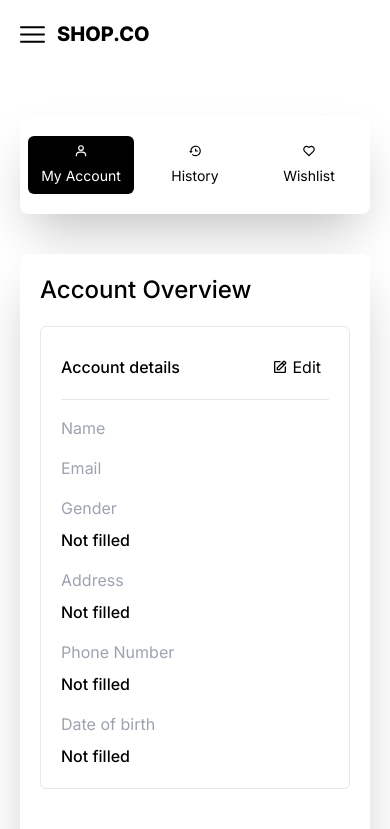
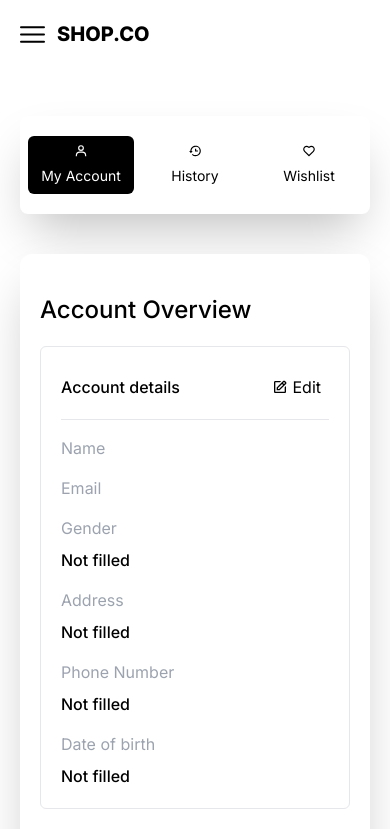
Before and after one commit to mercyharbo/iFashion, a Next.js app: page /profile in a window 390 px wide. Shown: the top 829 px of the page. Built offline with nearby package versions, Linux system fonts and the light colour scheme.

Commit message:
Made a new changes

```diff
--- a/src/app/(main)/profile/page.tsx
+++ b/src/app/(main)/profile/page.tsx
@@ -13,7 +13,7 @@ export default function Profile() {
   return (
     <main
       className={clsx(
-        'flex flex-col justify-center items-center bg-white shadow-2xl rounded-lg w-full xl:p-10 xl:gap-10 md:p-10 md:gap-5 sm:p-5 sm:gap-5 '
+        'flex flex-col justify-center items-center bg-white shadow-2xl rounded-xl w-full xl:p-10 xl:gap-10 md:p-10 md:gap-5 sm:px-5 sm:py-10 sm:gap-5 '
       )}
     >
       <h1 className='3xl:text-4xl 2xl:text-4xl xl:text-4xl md:text-3xl sm:text-2xl capitalize font-medium mr-auto '>
@@ -21,12 +21,12 @@ export default function Profile() {
       </h1>
       <section
         className={clsx(
-          'grid w-full xl:grid-cols-2 xl:content-center xl:place-items-center xl:gap-10 md:grid-cols-1 md:content-center md:place-items-center md:gap-10 sm:grid-cols-1 sm:content-center sm:place-items-center sm:gap-10'
+          'flex w-full xl:flex-row xl:justify-between xl:items-start xl:gap-10 md:flex-col md:justify-center md:items-center md:gap-10 sm:flex-col sm:justify-center sm:items-center sm:gap-10'
         )}
       >
         <div
           className={clsx(
-            'border-[1px] rounded-md p-5 flex flex-col justify-start items-start gap-4 w-full h-full '
+            'border-[1px] rounded-md p-5 flex flex-col justify-start items-start gap-4 w-full '
           )}
         >
           <div className='flex justify-between items-center border-b-[1px] w-full pb-3 '>
@@ -91,7 +91,7 @@ export default function Profile() {
 
         <div
           className={clsx(
-            'border-[1px] rounded-md p-5 flex flex-col justify-start items-start gap-2 w-full h-full '
+            'border-[1px] rounded-md p-5 flex flex-col justify-start items-start gap-2 w-full '
           )}
         >
           <div className='flex justify-between items-center border-b-[1px] w-full pb-3 '>
```
